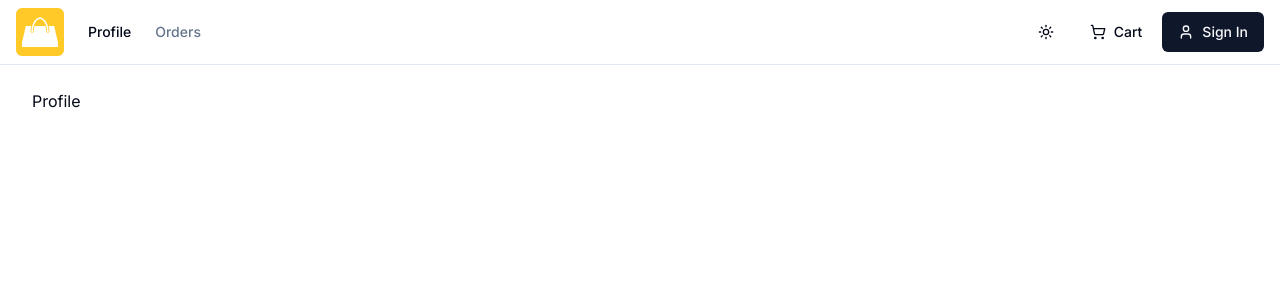
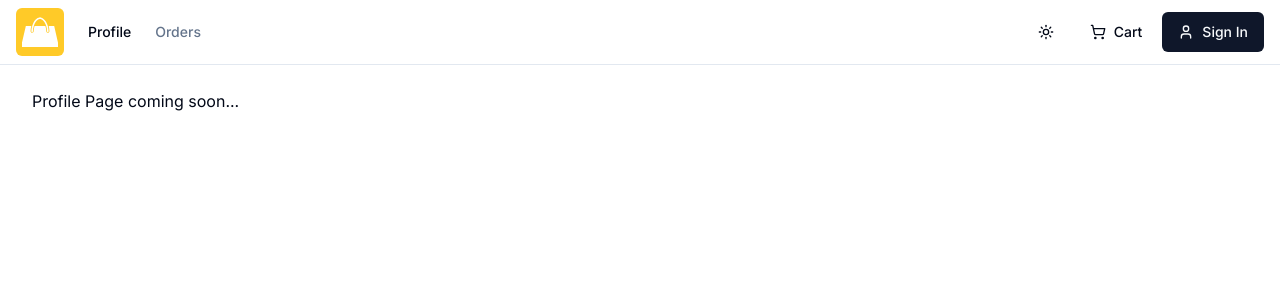
Before and after one commit to rayhan-mahmuud/one-store, a Next.js app: page /user/profile in a window 1280 px wide. Shown: the top 300 px of the page. Built offline with nearby package versions, Linux system fonts and the light colour scheme; no server answers.

Commit message:
test deloyment

```diff
--- a/app/user/profile/page.tsx
+++ b/app/user/profile/page.tsx
@@ -1,3 +1,3 @@
 export default function UserProfilePage() {
-  return <>Profile</>;
+  return <>Profile Page coming soon...</>;
 }
```
